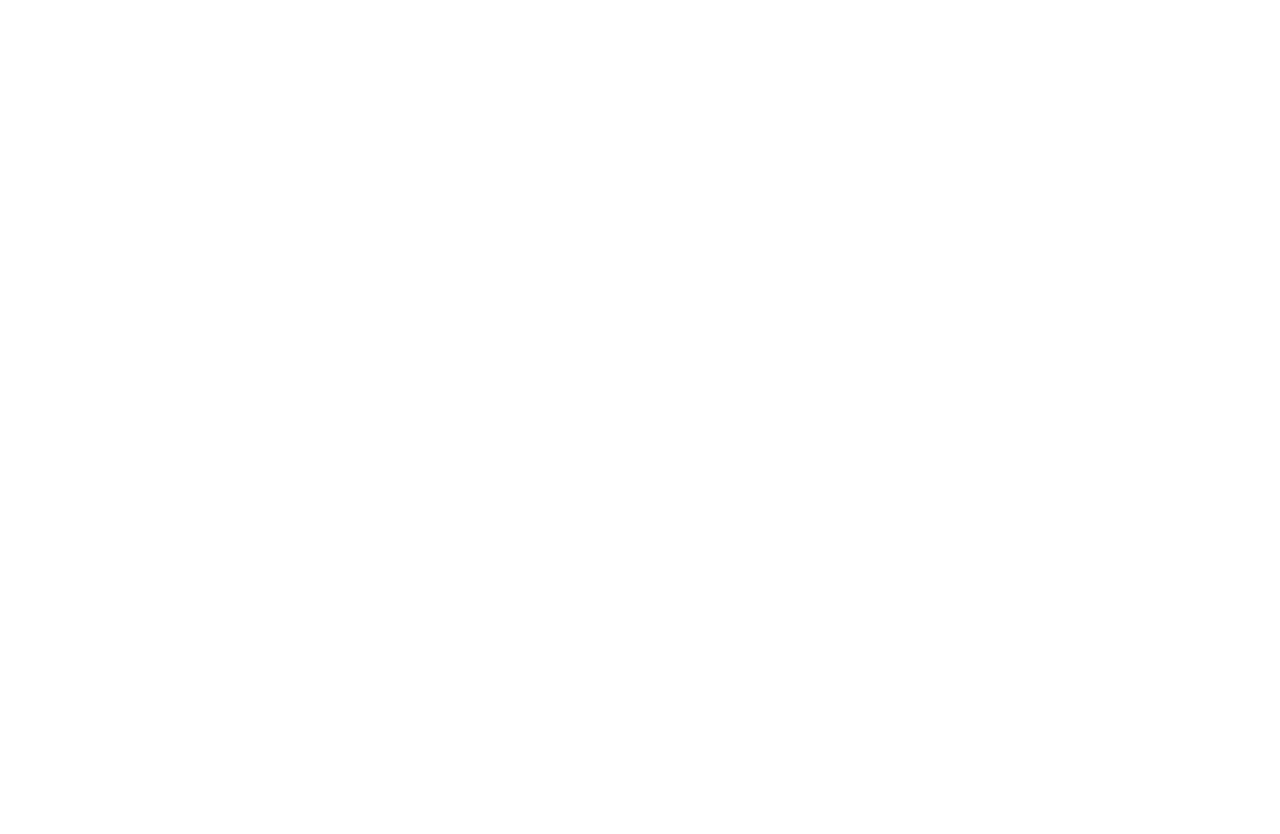
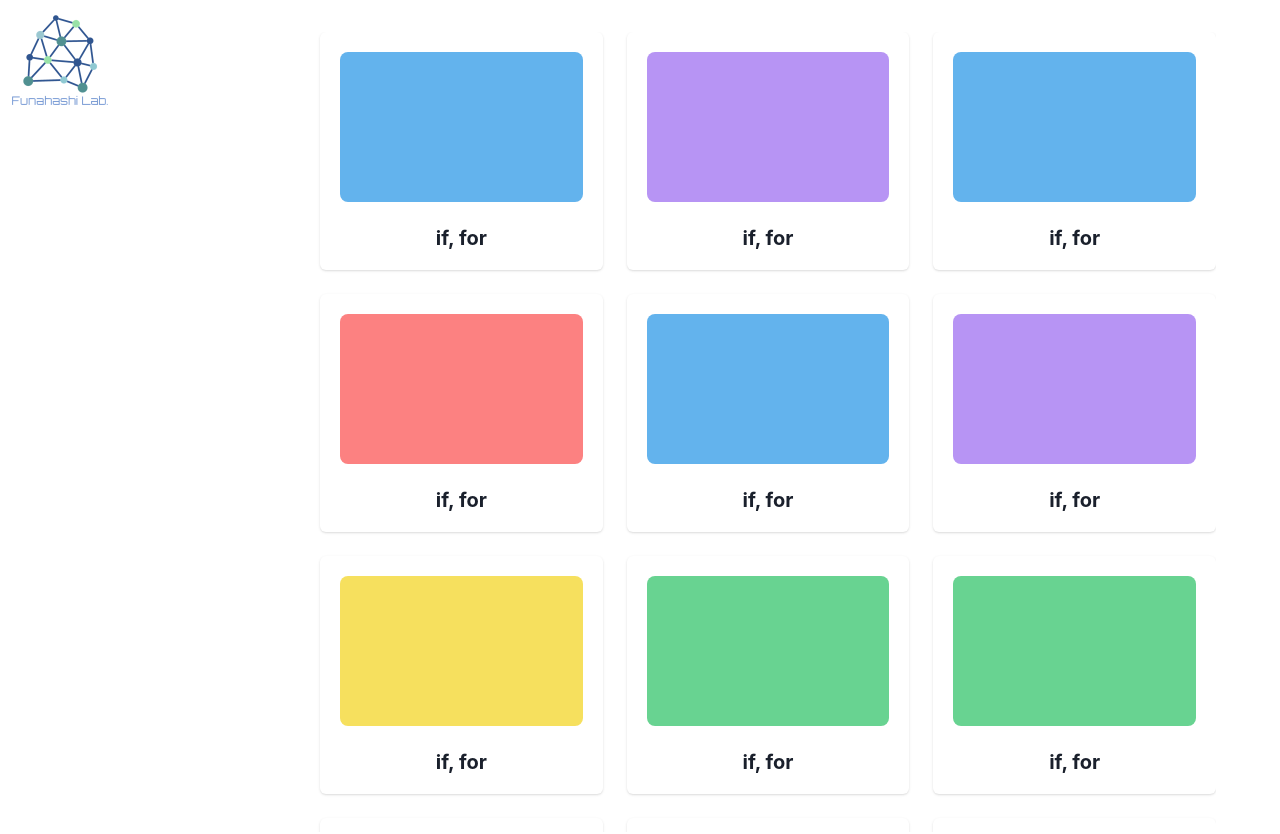
Before and after one commit to nometoko/JudgeServerforEducation, a React (Vite) app in the folder frontend/: page /dashboard in a window 1280 px wide. Before the commit this address had no page. Shown: the top 834 px of the page. Before the commit the page ends 800 px from the top, so only its background shows below. Built offline with nearby package versions, Linux system fonts and the light colour scheme.

Commit message:
ダッシュボード途中

```diff
--- a/frontend/src/App.tsx
+++ b/frontend/src/App.tsx
@@ -9,7 +9,7 @@
 
 } from '@chakra-ui/react';
 import Login from "./routes/Login";
-// import Dashboard from './routes/Dashboard';
+import DashboardPage from "./routes/Dashboard";
 
 const theme = extendTheme({
   colors: {
@@ -29,7 +29,7 @@
         {/* <AxiosClientProvider> */}
         <Routes>
           <Route path="/login" element={<Login />} />
-          {/* <Route path="/dashboard" element={} /> */}
+          <Route path="/dashboard" element={<DashboardPage />} />
           <Route path="/" element={<Navigate to="/login" />} />
           {/* <Route path="/*" element={<NotFound />} /> */}
 
--- /dev/null
+++ b/frontend/src/components/CardList.tsx
@@ -0,0 +1,31 @@
+import {
+    Card, CardBody, CardFooter,
+    Button, Stack, Text, Heading, Divider, ButtonGroup, Box
+} from '@chakra-ui/react';
+
+export const CardList = ({ color, onClick }: { color: string; onClick: () => void }) => {
+    return (
+        <Card
+            maxW="sm"
+            cursor="pointer" // カーソルをポインターにする
+            _hover={{ transform: "scale(1.05)", transition: "0.2s" }} // ホバー時に拡大
+            onClick={onClick} // クリックイベントを適用
+        >
+            <CardBody>
+                <Box
+                    width="100%"
+                    height="150px"
+                    bg={color} // 色を props から受け取る
+                    borderRadius="lg"
+                    display="flex"
+
+                >
+                </Box>
+
+                <Stack mt="6" spacing="3">
+                    <Heading size="md">if, for</Heading>
+                </Stack>
+            </CardBody>
+        </Card>
+    );
+};
--- a/frontend/src/components/DefaultLayout.tsx
+++ b/frontend/src/components/DefaultLayout.tsx
@@ -0,0 +1,24 @@
+import { ChakraProvider, Box, Flex, theme } from "@chakra-ui/react";
+// import { TopHeader } from "./TopHeader";
+// import { SideMenu } from "./SideMenu";
+import React, { ReactNode } from 'react';
+
+interface DefaultLayoutProps {
+    children: ReactNode;
+}
+
+export const DefaultLayout: React.FC<DefaultLayoutProps> = ({ children }) => {
+    return (
+        <ChakraProvider theme={theme}>
+            <Flex h="100vh" overflowY={'auto'} >
+                {/* <TopHeader /> */}
+                <Flex>
+                    {/* <SideMenu /> */}
+                    <Box w="70vw" ml="20vw">{children}</Box>
+                </Flex>
+            </Flex>
+        </ChakraProvider>
+    );
+};
+
+export default DefaultLayout;
--- /dev/null
+++ b/frontend/src/routes/Dashboard.tsx
@@ -0,0 +1,44 @@
+import {
+    Box,
+    Container,
+    Grid,
+    GridItem,
+    Image
+} from "@chakra-ui/react";
+import { DefaultLayout } from "../components/DefaultLayout";
+import { CardList } from "../components/CardList"
+
+const DashboardPage = () => {
+    // ランダムな色を取得する関数
+    const getRandomColor = () => {
+        const colors = ["red.300", "blue.300", "green.300", "yellow.300", "purple.300"];
+        return colors[Math.floor(Math.random() * colors.length)];
+    };
+
+    // カードクリック時の処理
+    const handleCardClick = (index: number) => {
+        alert(`Card ${index + 1} clicked! 🚀`);
+    };
+
+    return (
+        <DefaultLayout>
+            {/* 左上のロゴとテキスト */}
+            <Box position="absolute" top="10px" left="10px">
+                <Image src="../../img/funalab.png" alt="funalab logo" boxSize="100px" />
+            </Box>
+
+            <Grid templateColumns="repeat(3, 1fr)" gap={6}>
+                {Array.from({ length: 40 }).map((_, index) => (
+                    <GridItem key={index}>
+                        <CardList
+                            color={getRandomColor()} // ランダムな色を適用
+                            onClick={() => handleCardClick(index)} // クリック時の処理を適用
+                        />
+                    </GridItem>
+                ))}
+            </Grid>
+        </DefaultLayout>
+    );
+};
+
+export default DashboardPage;
--- a/frontend/src/routes/Login.tsx
+++ b/frontend/src/routes/Login.tsx
@@ -1,4 +1,5 @@
 import { useState } from "react";
+import { useNavigate } from "react-router-dom";
 import {
     Box,
     Button,
@@ -17,10 +18,11 @@
     const [username, setUsername] = useState("");
     const [password, setPassword] = useState("");
     const [error, setError] = useState("");
+    const navigate = useNavigate();
 
     const handleLogin = () => {
-        if (username === "user" && password === "password") {
-            alert("ログイン成功！🎉");
+        if (username === "a" && password === "a") {
+            navigate(`/dashboard`, { replace: true })
         } else {
             setError("We don't recognize this user ID or password");
         }
```
Also changed, not shown: frontend/src/routes/Dashboards.tsx (deleted, +0 -11 lines), 1 other file (tests, documents, lock files or other folders).
